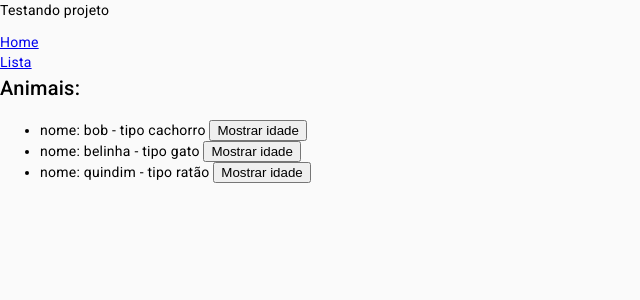
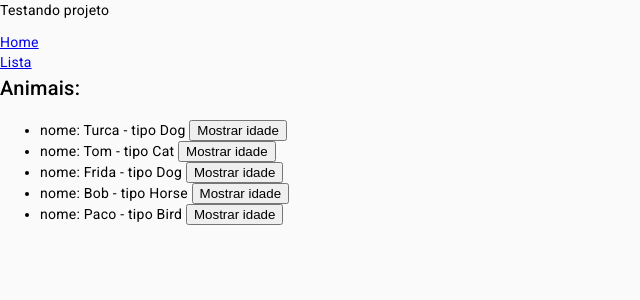
Before and after one commit to Alan-LR/Angular-com-Matheus-Battisti, an Angular app: page /list in a window 1280 px wide. Shown: the top 300 px of the page, without its empty margins (0-640 px from the left). Built offline with nearby package versions, Linux system fonts and the light colour scheme; data requests are answered from the project's data file.

Commit message:
Aula 18 Requisições HTTP - get all

```diff
--- /dev/null
+++ b/db.json
@@ -0,0 +1,9 @@
+{
+    "animals": [
+        {"id": 1, "name": "Turca", "type": "Dog",   "age": 4 },
+        {"id": 2, "name": "Tom",   "type": "Cat",   "age": 10 },
+        {"id": 3, "name": "Frida", "type": "Dog",   "age": 11 },
+        {"id": 4, "name": "Bob",   "type": "Horse", "age": 2 },
+        {"id": 5, "name": "Paco",  "type": "Bird",  "age": 1 }
+    ]
+}
--- a/package.json
+++ b/package.json
@@ -6,7 +6,8 @@
     "start": "ng serve",
     "build": "ng build",
     "watch": "ng build --watch --configuration development",
-    "test": "ng test"
+    "test": "ng test",
+    "server": "json-server --watch db.json"
   },
   "private": true,
   "dependencies": {
@@ -20,6 +21,7 @@
     "@angular/platform-browser": "^15.0.0",
     "@angular/platform-browser-dynamic": "^15.0.0",
     "@angular/router": "^15.0.0",
+    "json-server": "^0.17.1",
     "rxjs": "~7.5.0",
     "tslib": "^2.3.0",
     "zone.js": "~0.12.0"
--- a/src/app/app.module.ts
+++ b/src/app/app.module.ts
@@ -15,6 +15,7 @@ import { ListRenderComponent } from './components/list-render/list-render.compon
 import { ParentDataComponent } from './components/parent-data/parent-data.component';
 import { PipesComponent } from './components/pipes/pipes.component';
 import { TwoWayBindingComponent } from './components/two-way-binding/two-way-binding.component';
+import { HttpClientModule } from '@angular/common/http'
 
 @NgModule({
   declarations: [
@@ -34,7 +35,9 @@ import { TwoWayBindingComponent } from './components/two-way-binding/two-way-bin
     BrowserModule,
     AppRoutingModule,
     BrowserAnimationsModule,
-    FormsModule
+    FormsModule,
+    HttpClientModule
+
   ],
   providers: [],
   bootstrap: [AppComponent]
--- a/src/app/components/list-render/list-render.component.ts
+++ b/src/app/components/list-render/list-render.component.ts
@@ -1,3 +1,4 @@
+import { ListService } from './../../services/list.service';
 import { Component } from '@angular/core';
 import { Animal } from '../interfaces/Animal';
 
@@ -8,16 +9,24 @@ import { Animal } from '../interfaces/Animal';
 })
 export class ListRenderComponent {
 
-  animals:  Animal[] = [
-    {name: 'bob', type: 'cachorro', age:4},
-    {name: 'belinha', type: 'gato', age:2},
-    {name: 'quindim', type: 'ratão', age:1}
-  ]
+  animals:  Animal[] = [];
 
   animalDetails: string = ''
+
+  constructor(private listService: ListService){
+    this.getAnimals();
+  }
 
   showAge(animal: Animal){
     this.animalDetails = 'O pet ' + animal.name + ' Tem ' + animal.age + ' anos';
   }
 
+  getAnimals(){
+    this.listService.getAll().subscribe((infoAnimals) => (this.animals = infoAnimals));
+  }
+
+  ngOnInit(){
+
+  }
+
 }
--- /dev/null
+++ b/src/app/services/list.service.ts
@@ -0,0 +1,20 @@
+import { HttpClient } from '@angular/common/http';
+import { Injectable } from '@angular/core';
+import { Observable } from 'rxjs';
+
+import { Animal } from './../components/interfaces/Animal';
+
+@Injectable({
+  providedIn: 'root'
+})
+export class ListService {
+
+  private apiUrl = 'http://localhost:3000/'
+
+  constructor(private http: HttpClient) { }
+
+  //Pegar todos
+  getAll(): Observable<Animal[]>{
+   return this.http.get<Animal[]>(this.apiUrl + 'animals');
+  }
+}
```
Also changed, not shown: 1 other file (tests, documents, lock files or other folders).
